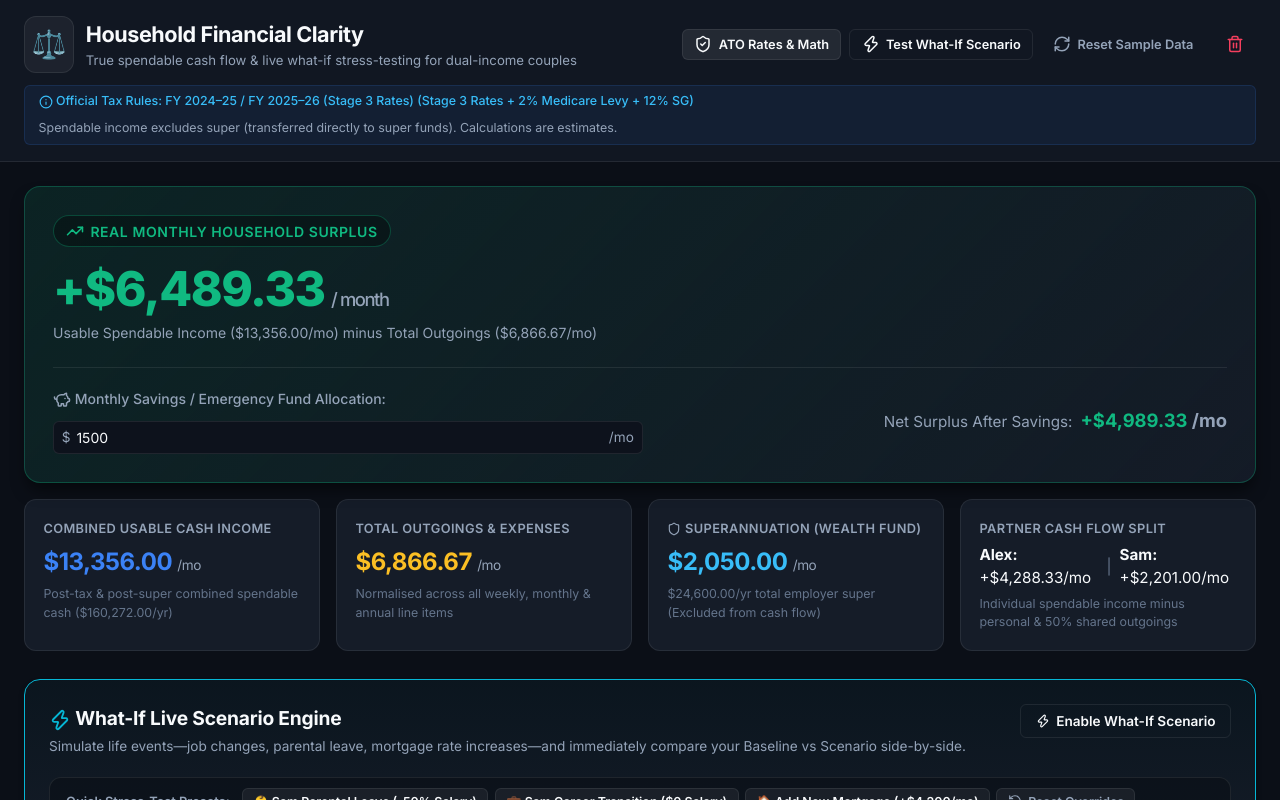
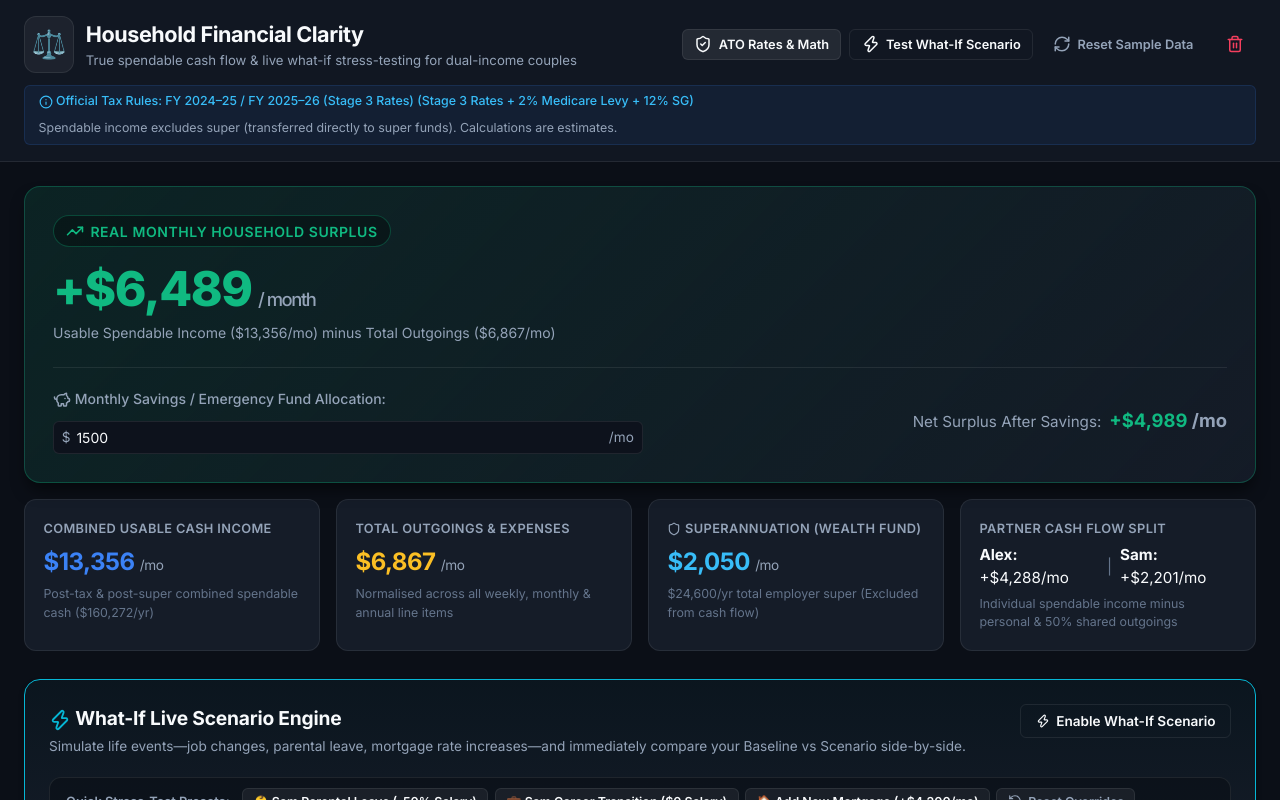
Before and after one commit to ibram-saleeb/household-clarity, a React (Vite) app: page / in a window 1280 px wide. Shown: the top 800 px of the page. Built offline with nearby package versions, Linux system fonts and the light colour scheme.

Commit message:
docs: establish engineering standards, quality gates, build log & clean up component lint warnings

```diff
--- a/src/components/ExpenseSection.jsx
+++ b/src/components/ExpenseSection.jsx
@@ -1,6 +1,6 @@
 import React, { useState } from 'react';
-import { CreditCard, Plus, Trash2, Tag, Layers, Filter } from 'lucide-react';
-import { formatMoney } from './HeroDashboard';
+import { CreditCard, Plus, Trash2 } from 'lucide-react';
+import { formatMoney } from '../utils/formatters.js';
 import { annualiseAmount, deannualiseToMonthly } from '../logic/calculator';
 
 export function ExpenseSection({ expenses, onUpdateExpenses, partners }) {
--- a/src/components/HeroDashboard.jsx
+++ b/src/components/HeroDashboard.jsx
@@ -1,23 +1,6 @@
 import React from 'react';
 import { TrendingUp, TrendingDown, PiggyBank, Shield, ArrowRight, Sparkles } from 'lucide-react';
-
-export function formatMoney(amount, forceSign = false) {
-  const val = Number(amount) || 0;
-  const absFormatted = Math.abs(val).toLocaleString('en-AU', {
-    style: 'currency',
-    currency: 'AUD',
-    minimumFractionDigits: 2,
-    maximumFractionDigits: 2
-  });
-
-  if (val < 0) {
-    return `-${absFormatted}`;
-  }
-  if (val > 0 && forceSign) {
-    return `+${absFormatted}`;
-  }
-  return absFormatted;
-}
+import { formatMoney } from '../utils/formatters.js';
 
 export function HeroDashboard({ data, scenarioMode, savingsTargetMonthly, onSavingsChange }) {
   const { baseline, scenario, deltas } = data;
--- a/src/components/IncomeSection.jsx
+++ b/src/components/IncomeSection.jsx
@@ -1,6 +1,6 @@
 import React from 'react';
-import { User, Plus, Trash2, HelpCircle, DollarSign, Calculator, Lock } from 'lucide-react';
-import { formatMoney } from './HeroDashboard';
+import { User, Plus, Trash2, Lock } from 'lucide-react';
+import { formatMoney } from '../utils/formatters.js';
 import { ATO_TAX_CONFIG } from '../config/atoTaxConfig';
 
 export function IncomeSection({ partners, onUpdatePartner, calculatedData }) {
--- a/src/components/ScenarioEngine.jsx
+++ b/src/components/ScenarioEngine.jsx
@@ -1,6 +1,6 @@
 import React from 'react';
-import { Zap, ArrowRight, RotateCcw, AlertTriangle, CheckCircle, Plus, Trash2, Sliders } from 'lucide-react';
-import { formatMoney } from './HeroDashboard';
+import { Zap, RotateCcw, Plus, Trash2, Sliders } from 'lucide-react';
+import { formatMoney } from '../utils/formatters.js';
 
 export function ScenarioEngine({
   scenarioMode,
--- /dev/null
+++ b/src/utils/formatters.js
@@ -0,0 +1,34 @@
+/**
+ * Formats a numeric value into AUD currency format ($X,XXX.XX).
+ *
+ * @param {number|string} amount - The numeric amount to format
+ * @param {boolean} forceSign - If true, explicitly prepends '+' for positive numbers
+ * @returns {string} Formatted currency string
+ */
+export function formatMoney(amount, forceSign = false) {
+  const val = Number(amount) || 0;
+  const absFormatted = Math.abs(val).toLocaleString('en-AU', {
+    minimumFractionDigits: 0,
+    maximumFractionDigits: 0
+  });
+
+  if (val < 0) {
+    return `-$${absFormatted}`;
+  }
+  if (val > 0 && forceSign) {
+    return `+$${absFormatted}`;
+  }
+  return `$${absFormatted}`;
+}
+
+/**
+ * Formats a decimal/percentage number into a standard percentage string.
+ *
+ * @param {number|string} rate - The percentage value (e.g., 2.0)
+ * @param {number} decimals - Number of decimal places (default 1)
+ * @returns {string} Formatted percentage string
+ */
+export function formatPercent(rate, decimals = 1) {
+  const val = Number(rate) || 0;
+  return `${val.toFixed(decimals)}%`;
+}
```
Also changed, not shown: 5 other files (tests, documents, lock files or other folders).
